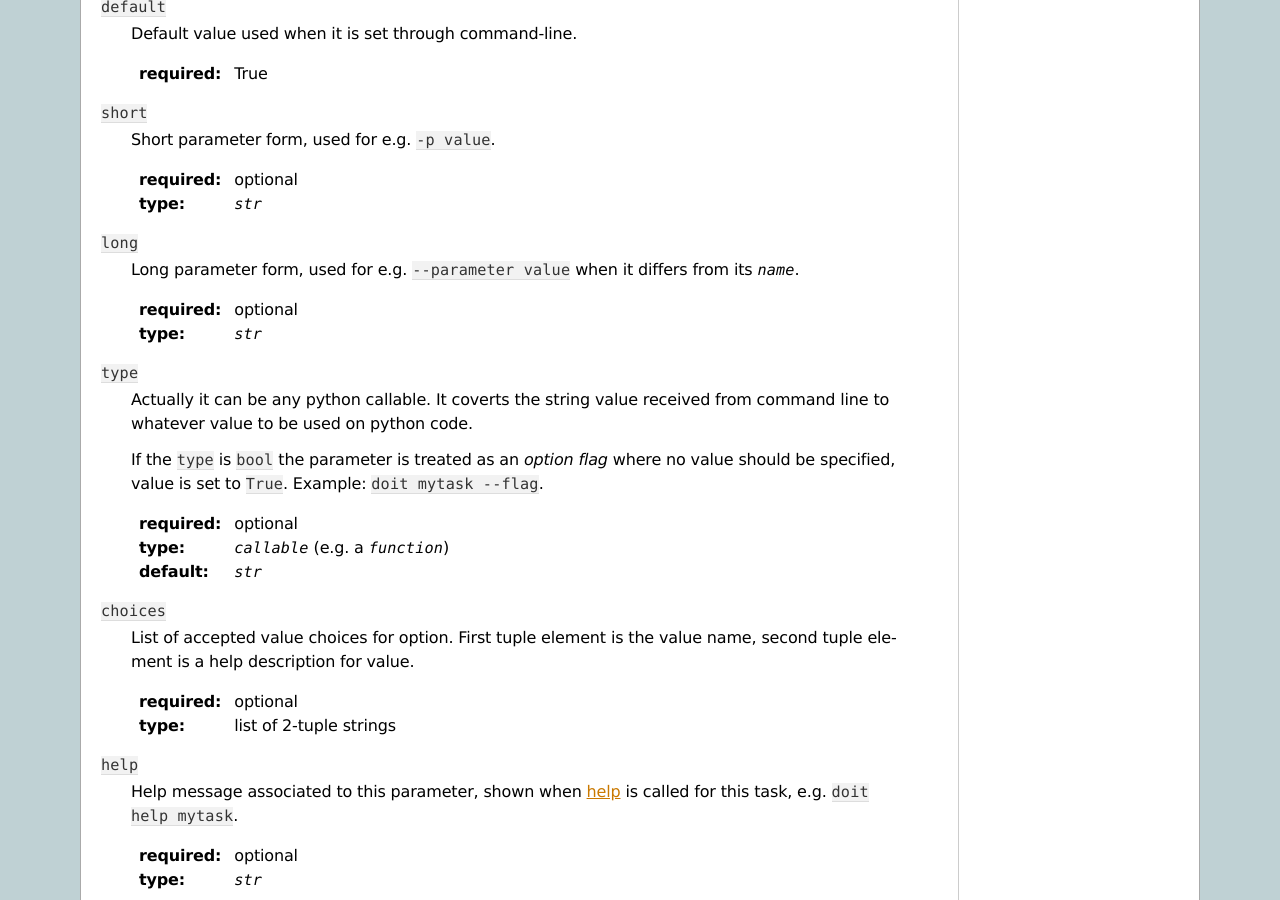
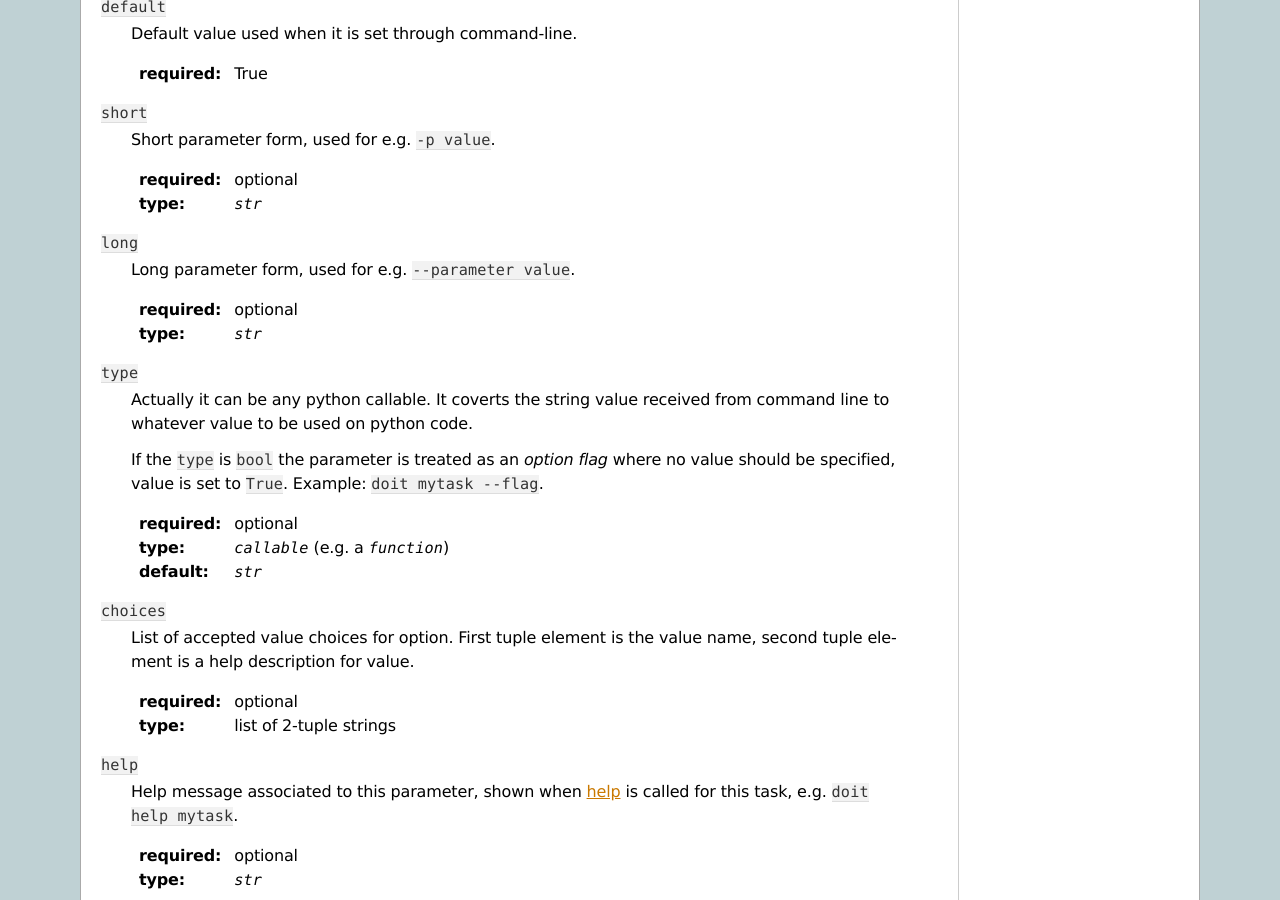
Before and after one commit to pydoit/doit, a Sphinx documentation site: the page built from doc/task_args.rst, in a window 1280 px wide and 900 px high, scrolled down 2482 px. Built offline with Sphinx 7.4.7, drawn with Linux system fonts in a browser that asks for light colours.

```diff
--- a/doc/task_args.rst
+++ b/doc/task_args.rst
@@ -99,8 +99,7 @@ Here is the list of all attributes ``param`` accepts:
     :type:      `str`
 
 ``long``
-    Long parameter form, used for e.g. ``--parameter value``
-    when it differs from its `name`.
+    Long parameter form, used for e.g. ``--parameter value``.
 
     :required:  optional
     :type:      `str`
```
